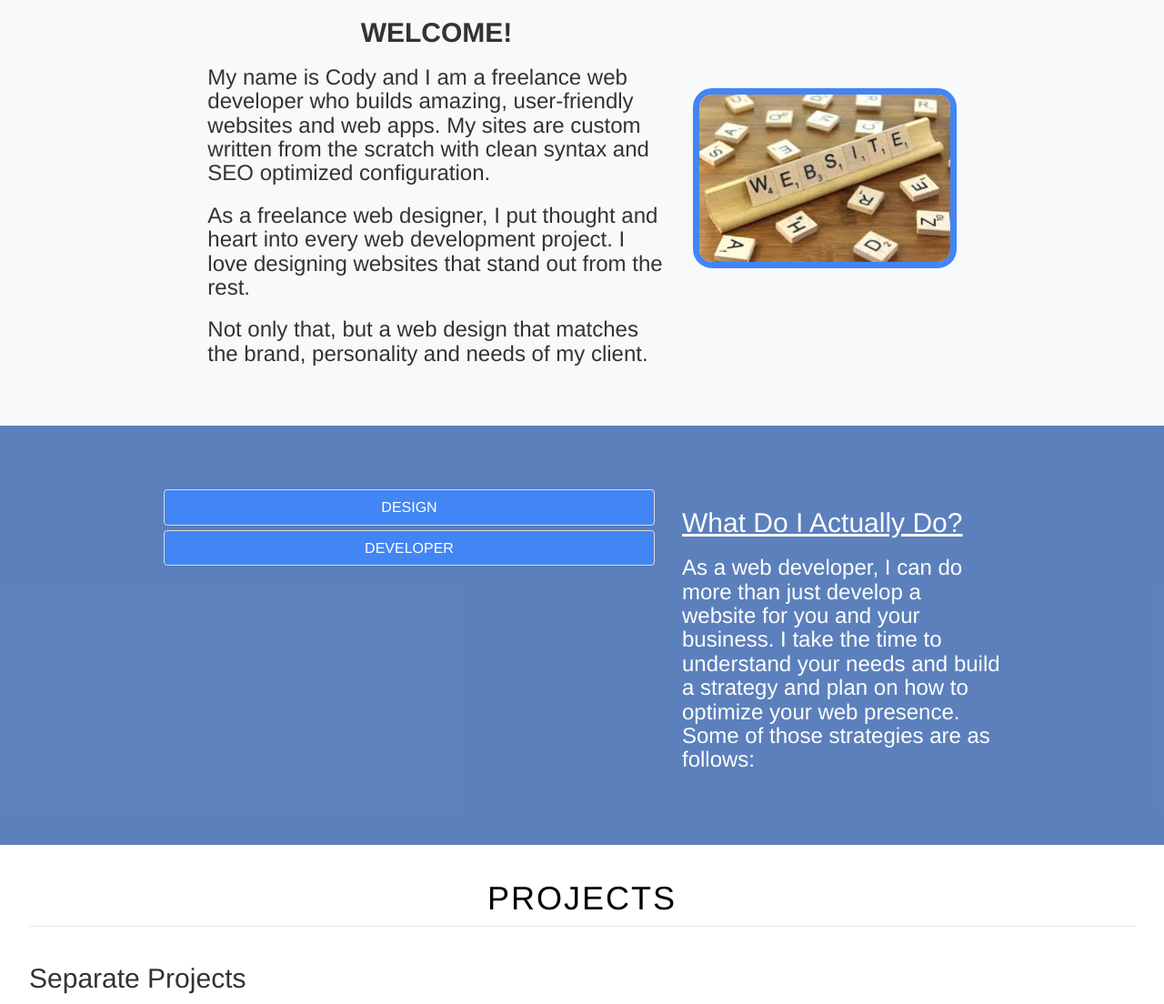
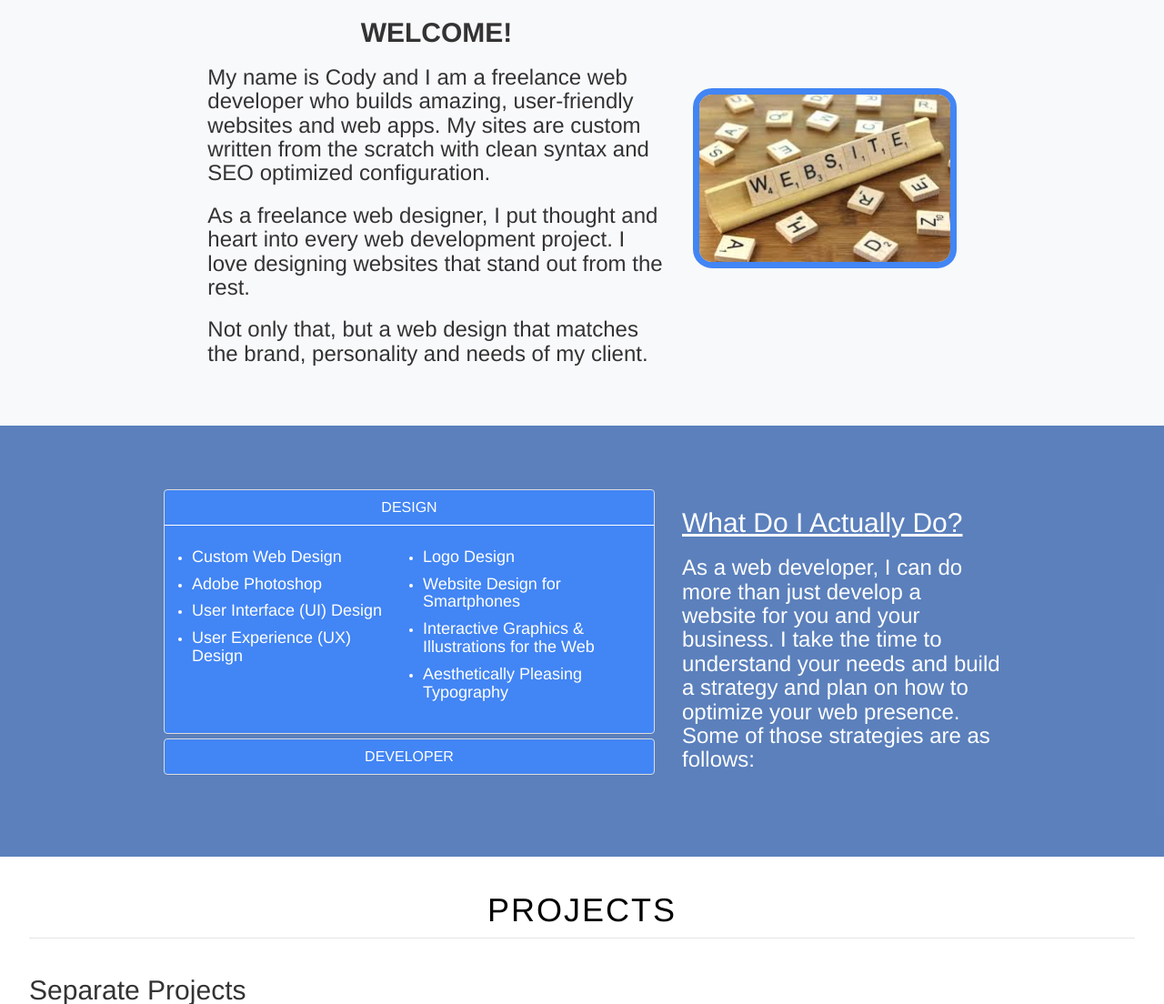
Before and after one commit to leecodya/portfolio, a Flask app: page / in a window 1280 px wide. Shown: the part 376-1480 px from the top of the page at 91% size. Run offline with Flask 2, Linux system fonts and the light colour scheme; some libraries are stand-ins or nearby versions.

Commit message:
fixed accordion on home page

```diff
--- a/templates/home.htm
+++ b/templates/home.htm
@@ -26,15 +26,15 @@
 						<h3>As a web developer, I can do more than just develop a website for you and your business. I take the time to understand your needs and build a strategy and plan on how to optimize your web presence. Some of those strategies are as follows:	</h3>
 					</div>
 					<div class="col-md-6 col-md-pull-4">
-						<div class="panel-group">
+						<div class="panel-group" id="accordion" role="tablist" aria-multiselectable="true">
 							<!--Design-->
 							<div class="panel panel-default">
-								<a data-toggle="collapse" data-target="#collapse1" href="#collapse1" style="color:white">
+								<a role="button" data-toggle="collapse" data-parent="#accordion" href="#collapse1" style="color:white" aria-expanded="true" aria-controls="collapse1">
 									<div class="panel-heading">
 										<h3 class="panel-title">Design</h3>
 									</div>
 								</a>
-								<div id="collapse1" class="panel-collapse collapse" style="border-top:1px solid white">
+								<div id="collapse1" class="panel-collapse collapse in" style="border-top:1px solid white" role="tabpanel">
 									<div class="panel-body row" style="color:white">
 										<ul class="col-md-6">
 											<li><h4>Custom Web Design</h4></li>
@@ -53,12 +53,12 @@
 							</div>
 							<!--Developer-->
 							<div class="panel panel-default">
-								<a data-toggle="collapse" data-target="#collapse2" href="#collapse2" style="color:white">
+								<a class="collapsed" role="button" data-toggle="collapse" data-parent="#accordion" href="#collapse2" style="color:white" aria-expanded="true" aria-controls="collapse2">
 										<div class="panel-heading">
 										<h3 class="panel-title">Developer</h3>
 									</div>
 								</a>
-								<div id="collapse2" class="panel-collapse collapse" style="border-top:1px solid white">
+								<div id="collapse2" class="panel-collapse collapse" role="tabpanel" style="border-top:1px solid white">
 									<div class="panel-body row" style="color:white">
 										<ul class="col-md-6">
 											<li><h4>Responsive</h4></li>
```
